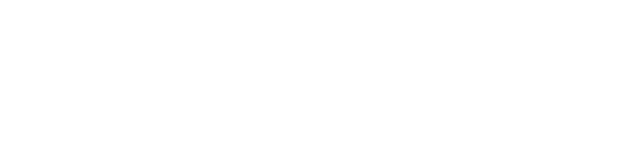
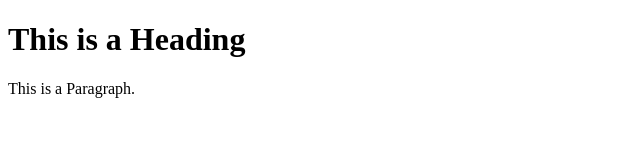
Before and after one commit to madhusudhanreddychencharapu/learning-git-amigoscode, a plain HTML site: page index.html in a window 1280 px wide. Shown: the whole page, without its empty margins (0-640 px from the left). Drawn offline with Linux system fonts and the light colour scheme.

Commit message:
i am changing form github

```diff
--- a/index.html
+++ b/index.html
@@ -6,5 +6,8 @@
     <meta name="viewport" content="width=device-width, initial-scale=1.0" />
     <title>Document</title>
   </head>
-  <body></body>
+  <body>
+    <h1>This is a Heading</h1>
+    <p>This is a Paragraph.</p>
+  </body>
 </html>
```
